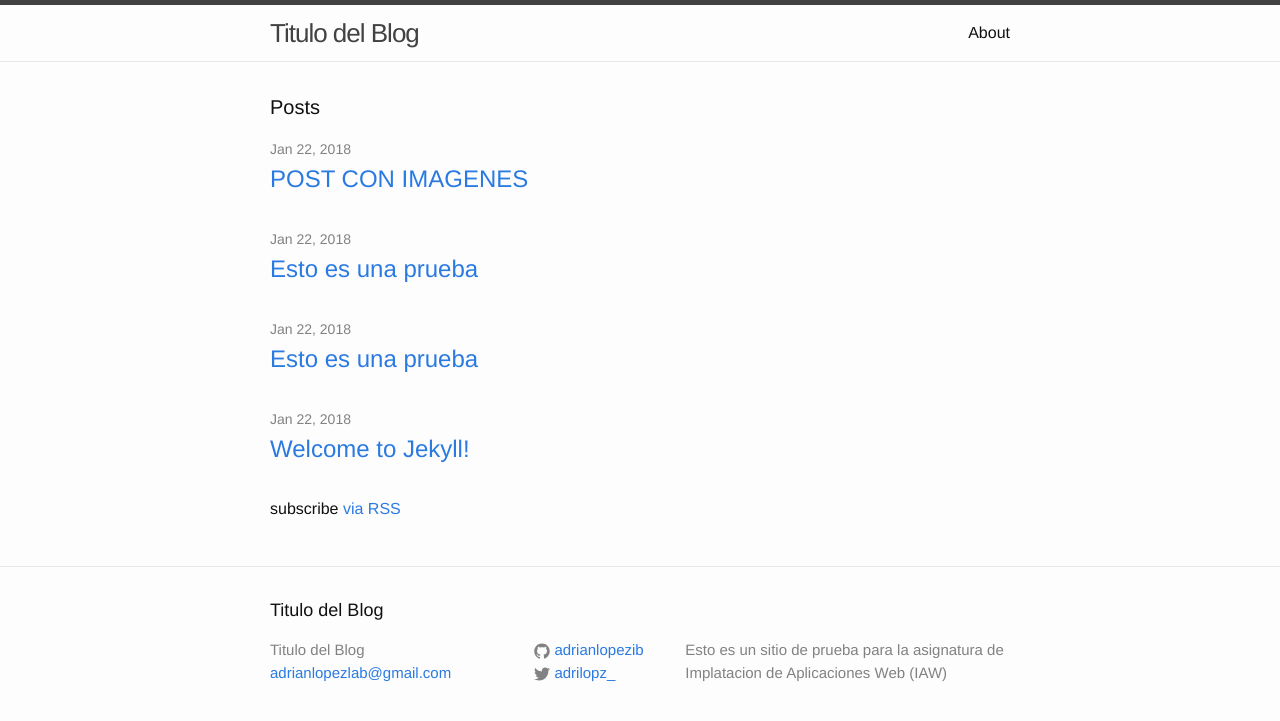
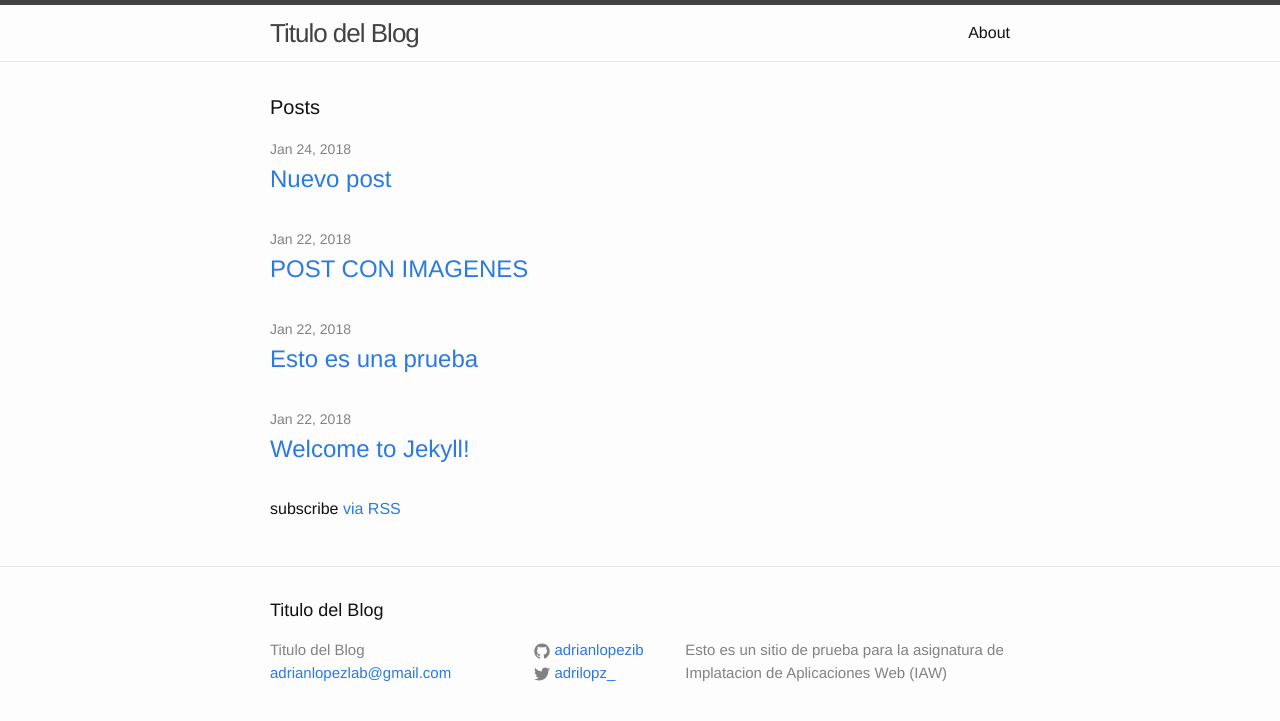
Before and after one commit to adrianlopezib/adrianlopezib.github.io, a Jekyll site: the page built from index.html, in a window 1280 px wide. Shown: the top 721 px of the page. Built offline with Jekyll 4.4.1, drawn with Linux system fonts in a browser that asks for light colours.

Commit message:
Nuevopost 24-01-15:22

```diff
--- a/_posts/2018-01-22-subir-github.markdown
+++ b/_posts/2018-01-22-subir-github.markdown
@@ -1,7 +1,7 @@
 ---
 layout: post
-title:  "Esto es una prueba"
-date:   2018-01-22 13:31:55 +0000
+title:  "Nuevo post"
+date:   2018-01-24 15:22:55 +0000
 categories: proyectos
 ---
 
```
